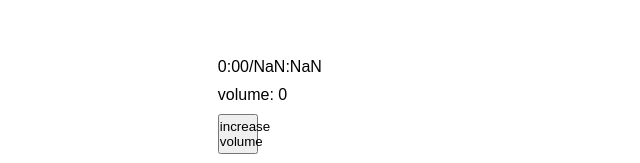
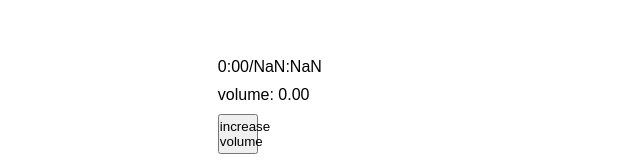
Before and after one commit to sorasora46/poc-audio-api, a React (Vite) app: page / in a window 1280 px wide. Shown: the part 205-368 px from the top of the page, without its empty margins (319-959 px from the left). Built offline with nearby package versions, Linux system fonts and the light colour scheme.

Commit message:
Format code

```diff
--- a/src/App.tsx
+++ b/src/App.tsx
@@ -29,7 +29,7 @@ function App() {
 
   const handleIncreaseVolume = () => {
     setCurrentVolume((prevVolume) => {
-      const newVolume = Math.min(prevVolume + 0.1, 1) // Increase by 0.1 and clamp to max 1
+      const newVolume = Math.min(prevVolume + 0.1, 1)
       audio.volume = newVolume
       return newVolume
     })
@@ -37,7 +37,7 @@ function App() {
 
   const handleDecreaseVolume = () => {
     setCurrentVolume((prevVolume) => {
-      const newVolume = Math.max(prevVolume - 0.1, 0) // Decrease by 0.1 and clamp to min 0
+      const newVolume = Math.max(prevVolume - 0.1, 0)
       audio.volume = newVolume
       return newVolume
     })
@@ -67,7 +67,7 @@ function App() {
       <div className="container">
         <div className="box">
           <p>{getFormatDuration(currentTime)}/{getFormatDuration(audio.duration)}</p>
-          <p>volume: {currentVolume}</p>
+          <p>volume: {currentVolume.toFixed(2)}</p>
           <button onClick={handleIncreaseVolume}>increase volume</button>
           <button onClick={handleDecreaseVolume}>decrease volume</button>
           <button onClick={handleTogglePlayAudio}>
```
